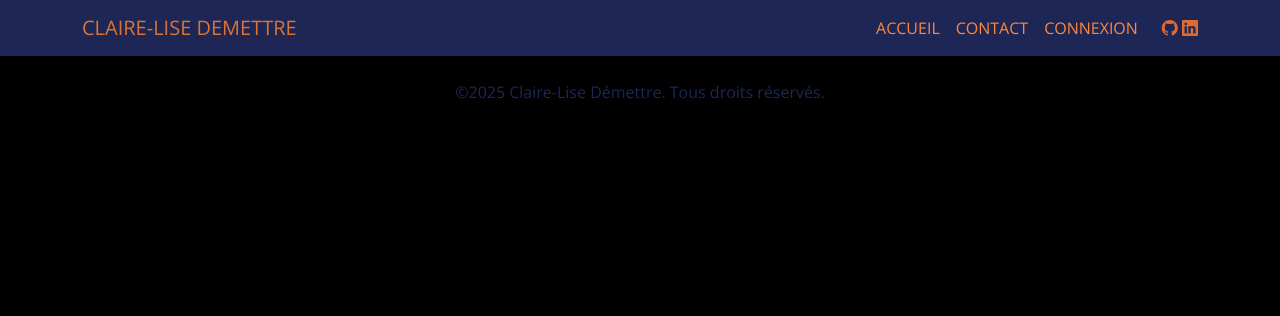
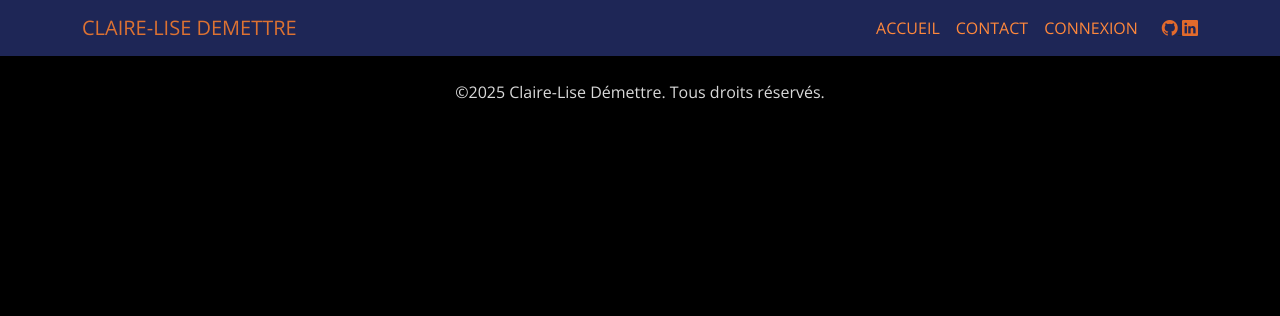
Before and after one commit to ClaireLise-dev/Portfolio_Blog, a PHP site: page /base.php in a window 1280 px wide. Shown: the top 316 px of the page. Run offline with PHP 8.4, Linux system fonts and the light colour scheme; data that the repository does not hold is empty.

Commit message:
mise à jour de README

```diff
--- a/base.php
+++ b/base.php
@@ -49,7 +49,7 @@
         <?= $content ?>
     </main>
     <footer>
-        <div class="container text-center text-secondary py-4">
+        <div class="container text-center text-white py-4">
             <p>&copy;<?= date('Y') ?> Claire-Lise Démettre. Tous droits réservés.</p>
         </div>
     </footer>
```
Also changed, not shown: README.md.
